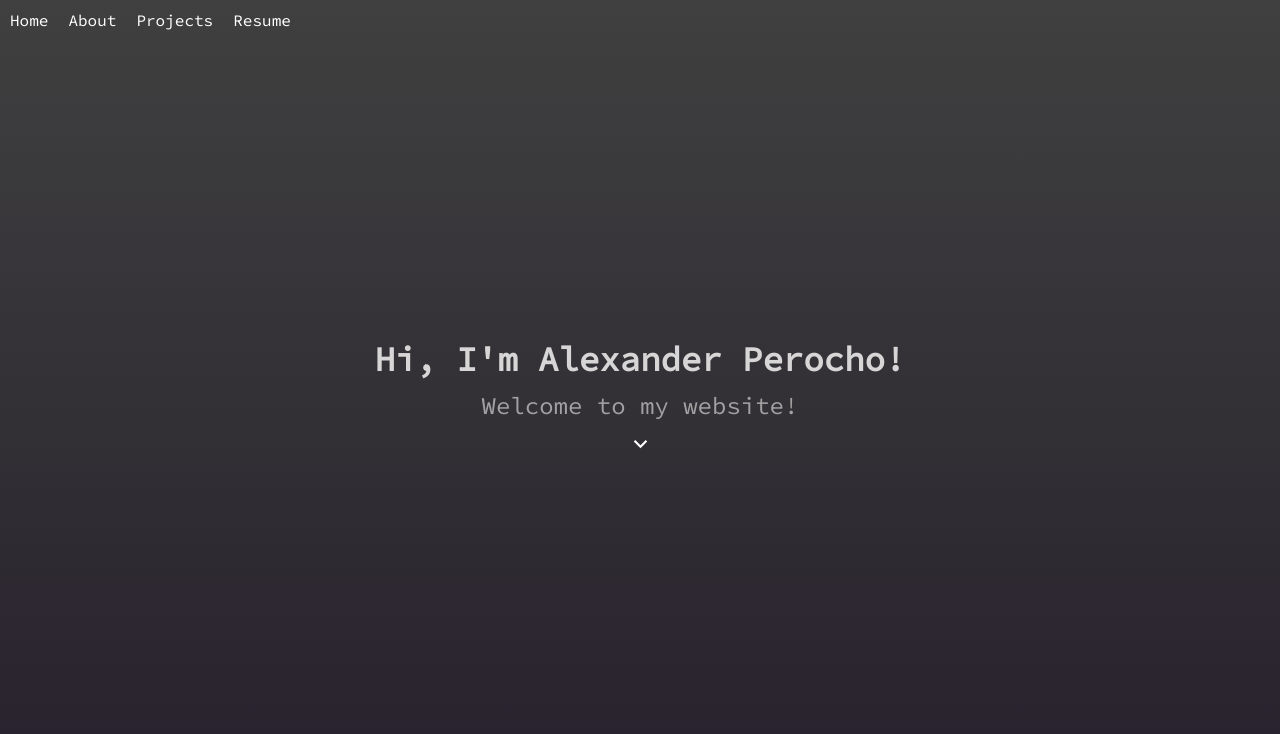
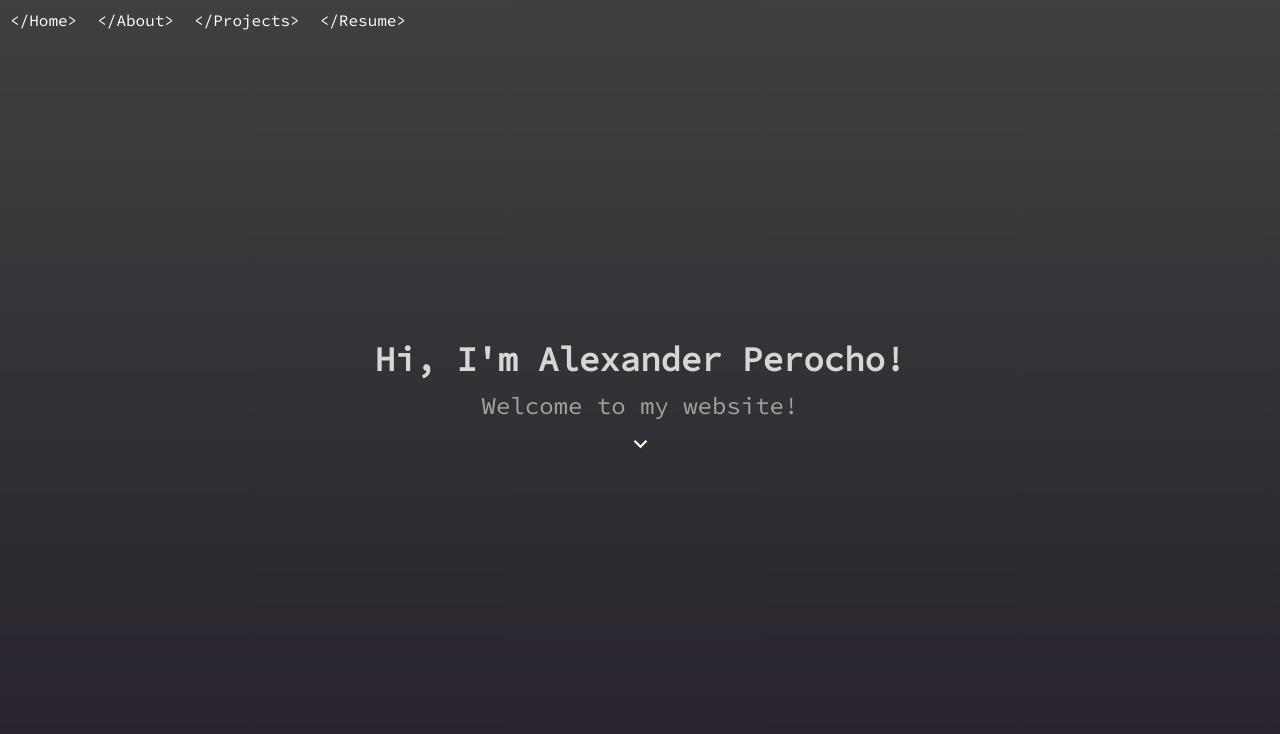
Before and after one commit to Xela-KP/xela-kp.github.io, a plain HTML site: page index.html in a window 1280 px wide. Shown: the top 734 px of the page. Drawn offline with nearby package versions, Linux system fonts and the light colour scheme.

Commit message:
update nav

```diff
--- a/index.html
+++ b/index.html
@@ -18,10 +18,10 @@
 
 <body>
     <nav class="nav-bar" id="nav-bar">
-        <div class="nav-item"><a href="#">Home</a></div>
-        <div class="nav-item"><a href="#about-page">About</a></div>
-        <div class="nav-item"><a href="#projects-page">Projects</a></div>
-        <div class="nav-item"><a href="assets/resume.pdf" target="blank">Resume</a></div>
+        <div class="nav-item"><a href="#">&lt;/Home&gt;</a></div>
+        <div class="nav-item"><a href="#about-page">&lt;/About&gt;</a></div>
+        <div class="nav-item"><a href="#projects-page">&lt;/Projects&gt;</a></div>
+        <div class="nav-item"><a href="assets/resume.pdf" target="blank">&lt;/Resume&gt;</a></div>
     </nav>
     <div id="social-container">
         <div id="social-links">
```
